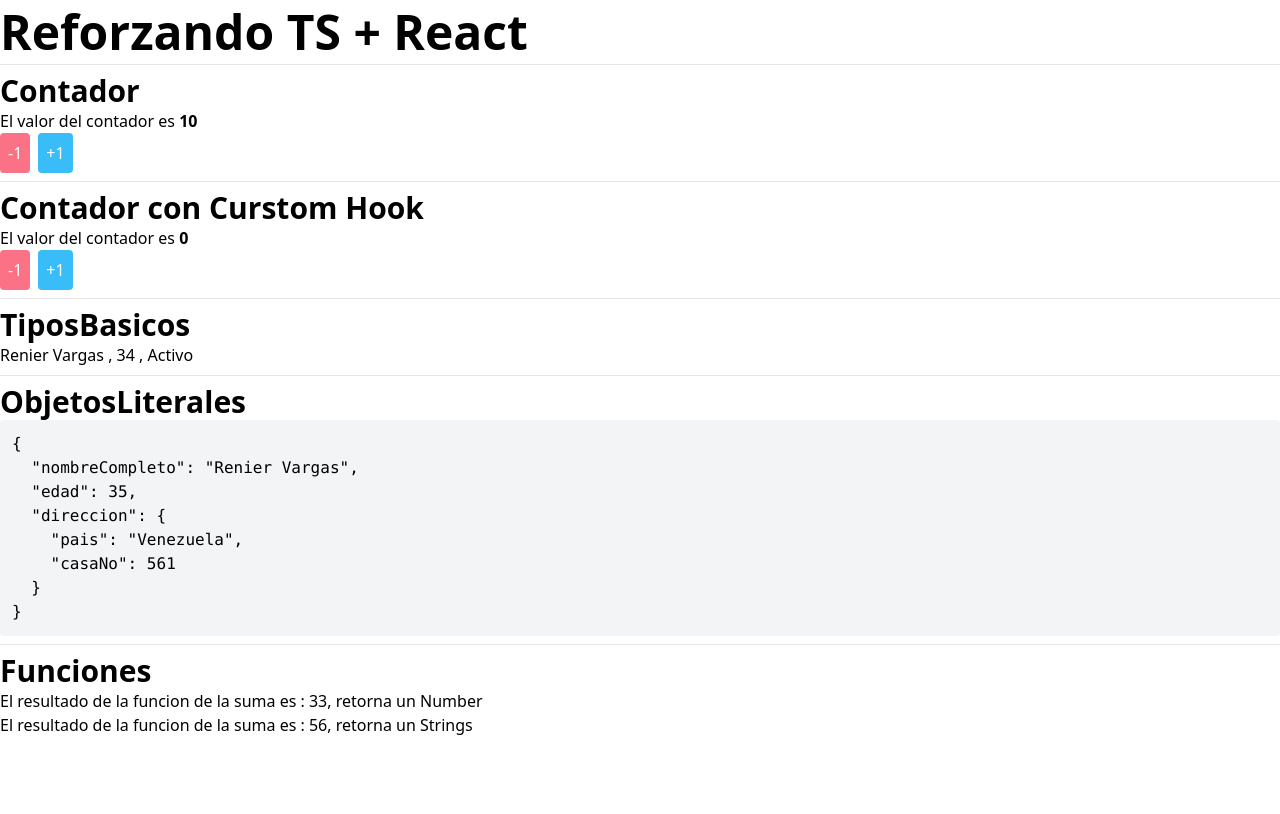
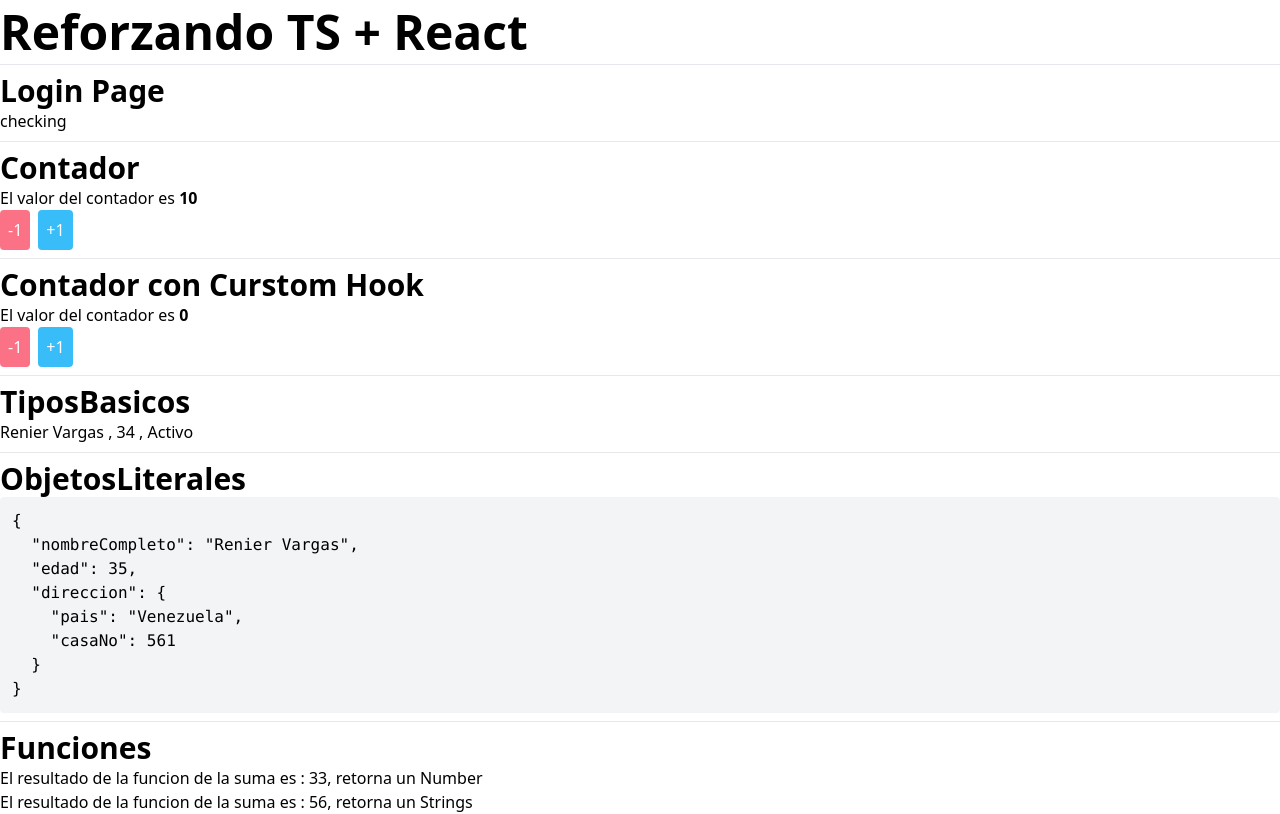
Before and after one commit to renier1989/typescript_reforzando, a React (Create React App) app: page / in a window 1280 px wide. Built offline with nearby package versions, Linux system fonts and the light colour scheme.

Commit message:
instalacion y configuracion basica para usar un store con Zustand

```diff
--- a/package.json
+++ b/package.json
@@ -14,7 +14,8 @@
     "react-dom": "^18.2.0",
     "react-scripts": "5.0.1",
     "typescript": "^4.9.5",
-    "web-vitals": "^2.1.4"
+    "web-vitals": "^2.1.4",
+    "zustand": "^4.5.2"
   },
   "scripts": {
     "start": "react-scripts start",
--- a/src/App.tsx
+++ b/src/App.tsx
@@ -1,5 +1,6 @@
 import { Contador } from "./components/Contador";
 import { ContadorConHook } from "./components/ContadorConHook";
+import { LoginPage } from "./components/LoginPage";
 import { Funciones } from "./typescript/Funciones";
 import { ObjetosLiterales } from "./typescript/ObjetosLiterales";
 import { TiposVariables } from "./typescript/TiposVariables";
@@ -8,6 +9,8 @@ const App = () => {
   return (
     <div className="mt-2">
       <h1 className="text-5xl font-semibold">Reforzando TS + React</h1>
+      <hr className="my-2" />
+      <LoginPage/>
       <hr className="my-2" />
       <Contador/>
       <hr className="my-2" />
--- /dev/null
+++ b/src/components/LoginPage.tsx
@@ -0,0 +1,15 @@
+import { useAuthStore } from "../store/auth.store"
+
+export const LoginPage = () => {
+    // asi es como se consumen los state en un store de Zustand
+    const authState = useAuthStore(state => state.status)
+
+  return (
+    <>
+    <h1 className="text-3xl font-semibold">Login Page</h1>
+    <span>
+        {authState}
+    </span>
+    </>
+  )
+}
--- /dev/null
+++ b/src/store/auth.store.ts
@@ -0,0 +1,17 @@
+import { create } from "zustand";
+
+interface AuthState {
+    status: 'authenticated' | 'unauthenticated' | 'checking';
+    token?: string;
+    user?: {
+        name: string;
+        email: string;
+    }
+}
+
+// esto es la definicion global de un store en Zustand , se podra usar en toda la aplicacion
+export const useAuthStore = create<AuthState>()( ( set )=>({
+    status: 'checking',
+    token: undefined,
+    user: undefined
+}))
```
Also changed, not shown: 1 other file (tests, documents, lock files or other folders).
